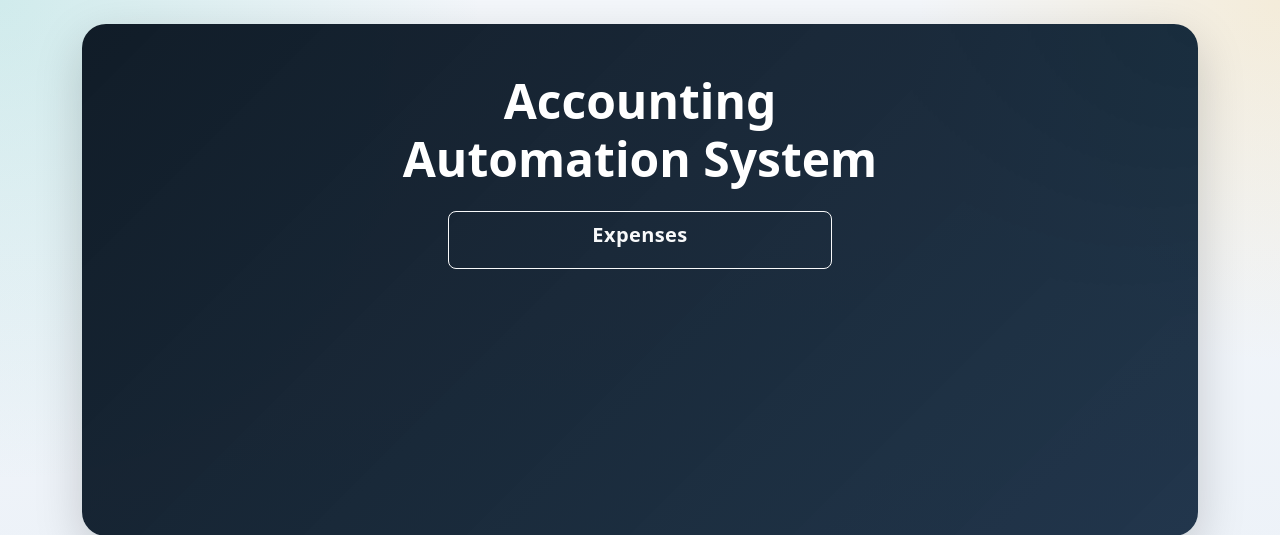
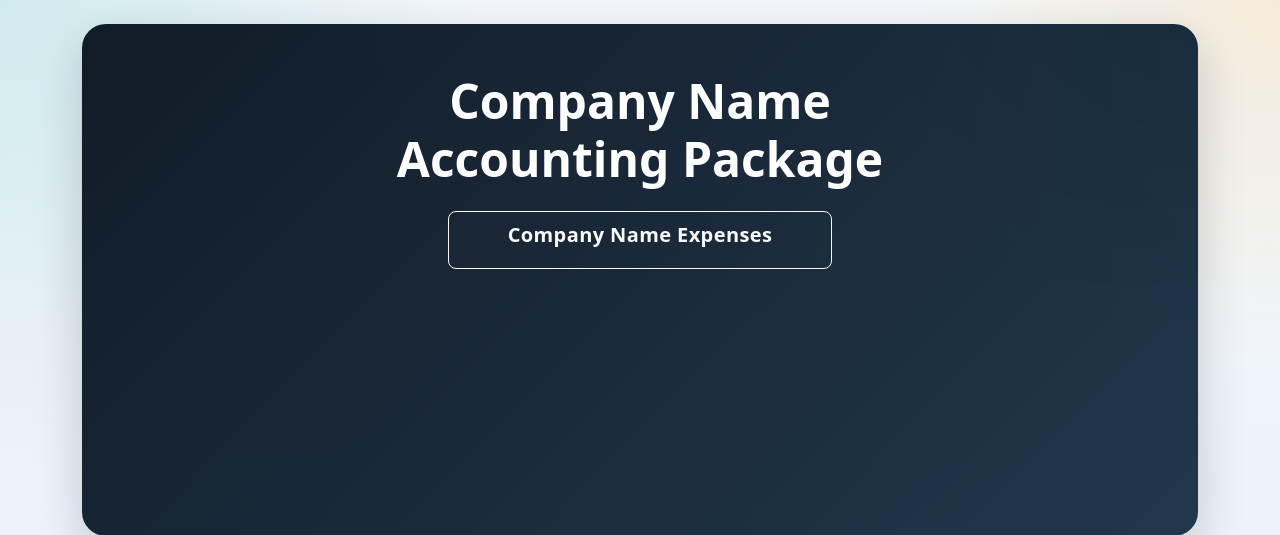
Before and after one commit to Devon-GS/Accounting-Package, a Flask app: page / in a window 1280 px wide. Shown: the top 535 px of the page. Run offline with Flask 3, Linux system fonts and the light colour scheme; data that the repository does not hold is empty; some libraries are stand-ins or nearby versions.

Commit message:
Add move enviroment variables

```diff
--- a/app.py
+++ b/app.py
@@ -60,6 +60,12 @@ BANK_HIGHLIGHT = PatternFill(fill_type="solid", fgColor="FFFF00")
 app = Flask(__name__)
 app.config["SECRET_KEY"] = os.environ.get("SECRET_KEY", "dev-accounting-secret")
 app.config["MAX_CONTENT_LENGTH"] = 50 * 1024 * 1024
+
+app_name = os.environ.get('APP_NAME', 'Company Name')
+
+@app.context_processor
+def inject_global_vars():
+    return dict(app_name=app_name)
 
 
 class QueryResult:
--- a/templates/base.html
+++ b/templates/base.html
@@ -3,7 +3,7 @@
 <head>
   <meta charset="utf-8">
   <meta name="viewport" content="width=device-width, initial-scale=1">
-  <title>{{ title or "Accounting Package" }}</title>
+  <title>{{ title or "{{ app_name }} Accounting Package" }}</title>
   <link href="https://cdn.jsdelivr.net/npm/bootstrap@5.3.3/dist/css/bootstrap.min.css" rel="stylesheet">
   <link rel="stylesheet" href="{{ url_for('static', filename='styles.css') }}">
   <link rel="icon" type="image/x-icon" href="{{ url_for('static', filename='favicon.ico') }}">
@@ -12,7 +12,7 @@
   {% if show_nav is not defined or show_nav %}
     <nav class="navbar navbar-expand-lg navbar-dark app-nav">
       <div class="container">
-        <a class="navbar-brand fw-bold" href="{{ url_for('index') }}">Accounting Package</a>
+        <a class="navbar-brand fw-bold" href="{{ url_for('index') }}"> {{ app_name }} Accounting Package</a>
         <button class="navbar-toggler" type="button" data-bs-toggle="collapse" data-bs-target="#navMenu">
           <span class="navbar-toggler-icon"></span>
         </button>
--- a/templates/index.html
+++ b/templates/index.html
@@ -4,9 +4,9 @@
 <section class="hero card border-0 shadow-lg home-launcher">
   <div class="card-body p-4 p-md-5">
     <div class="home-launcher-inner">
-      <h1 class="display-5 fw-bold mb-4">Accounting Automation System</h1>
+      <h1 class="display-5 fw-bold mb-4">{{ app_name }} Accounting Package</h1>
       <div class="d-grid gap-3 home-launcher-buttons">
-        <a class="btn btn-outline-light btn-lg home-launcher-btn" href="{{ url_for('expenses') }}">Expenses</a>
+        <a class="btn btn-outline-light btn-lg home-launcher-btn" href="{{ url_for('expenses') }}">{{ app_name }} Expenses</a>
         <!-- <a class="btn btn-outline-light btn-lg home-launcher-btn" href="{{ url_for('speedpoint_uploads') }}">Speedpoint Uploads</a> -->
       </div>
     </div>
```
Also changed, not shown: docker-compose.yml (+5 -4 lines).
